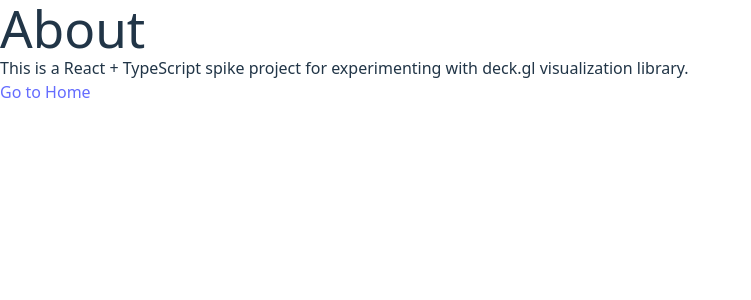
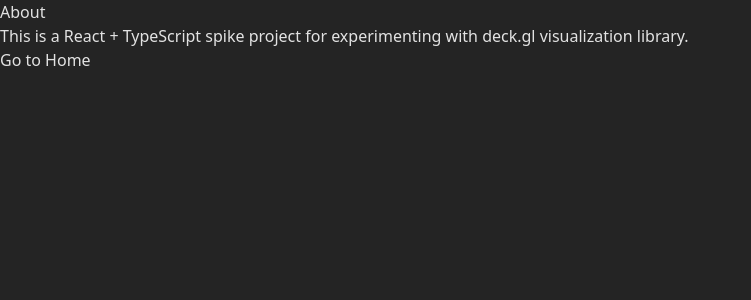
Before and after one commit to cebartling/deck-gl-spikes, a React (Vite) app in the folder react-deck-gl-spike/: page /about in a window 1280 px wide. Shown: the top 300 px of the page, without its empty margins (0-751 px from the left). Built offline with nearby package versions, Linux system fonts and the light colour scheme.

Commit message:
style: comment out unused CSS styles for clarity

```diff
--- a/react-deck-gl-spike/src/index.css
+++ b/react-deck-gl-spike/src/index.css
@@ -15,54 +15,54 @@
   -moz-osx-font-smoothing: grayscale;
 }
 
-a {
-  font-weight: 500;
-  color: #646cff;
-  text-decoration: inherit;
-}
-a:hover {
-  color: #535bf2;
-}
+/*a {*/
+/*  font-weight: 500;*/
+/*  color: #646cff;*/
+/*  text-decoration: inherit;*/
+/*}*/
+/*a:hover {*/
+/*  color: #535bf2;*/
+/*}*/
 
-body {
-  margin: 0;
-  min-width: 320px;
-  min-height: 100vh;
-}
+/*body {*/
+/*  margin: 0;*/
+/*  min-width: 320px;*/
+/*  min-height: 100vh;*/
+/*}*/
 
-h1 {
-  font-size: 3.2em;
-  line-height: 1.1;
-}
+/*h1 {*/
+/*  font-size: 3.2em;*/
+/*  line-height: 1.1;*/
+/*}*/
 
-button {
-  border-radius: 8px;
-  border: 1px solid transparent;
-  padding: 0.6em 1.2em;
-  font-size: 1em;
-  font-weight: 500;
-  font-family: inherit;
-  background-color: #1a1a1a;
-  cursor: pointer;
-  transition: border-color 0.25s;
-}
-button:hover {
-  border-color: #646cff;
-}
-button:focus,
-button:focus-visible {
-  outline: 4px auto -webkit-focus-ring-color;
-}
+/*button {*/
+/*  border-radius: 8px;*/
+/*  border: 1px solid transparent;*/
+/*  padding: 0.6em 1.2em;*/
+/*  font-size: 1em;*/
+/*  font-weight: 500;*/
+/*  font-family: inherit;*/
+/*  background-color: #1a1a1a;*/
+/*  cursor: pointer;*/
+/*  transition: border-color 0.25s;*/
+/*}*/
+/*button:hover {*/
+/*  border-color: #646cff;*/
+/*}*/
+/*button:focus,*/
+/*button:focus-visible {*/
+/*  outline: 4px auto -webkit-focus-ring-color;*/
+/*}*/
 
-@media (prefers-color-scheme: light) {
-  :root {
-    color: #213547;
-    background-color: #ffffff;
-  }
-  a:hover {
-    color: #747bff;
-  }
-  button {
-    background-color: #f9f9f9;
-  }
-}
+/*@media (prefers-color-scheme: light) {*/
+/*  :root {*/
+/*    color: #213547;*/
+/*    background-color: #ffffff;*/
+/*  }*/
+/*  a:hover {*/
+/*    color: #747bff;*/
+/*  }*/
+/*  button {*/
+/*    background-color: #f9f9f9;*/
+/*  }*/
+/*}*/
```
